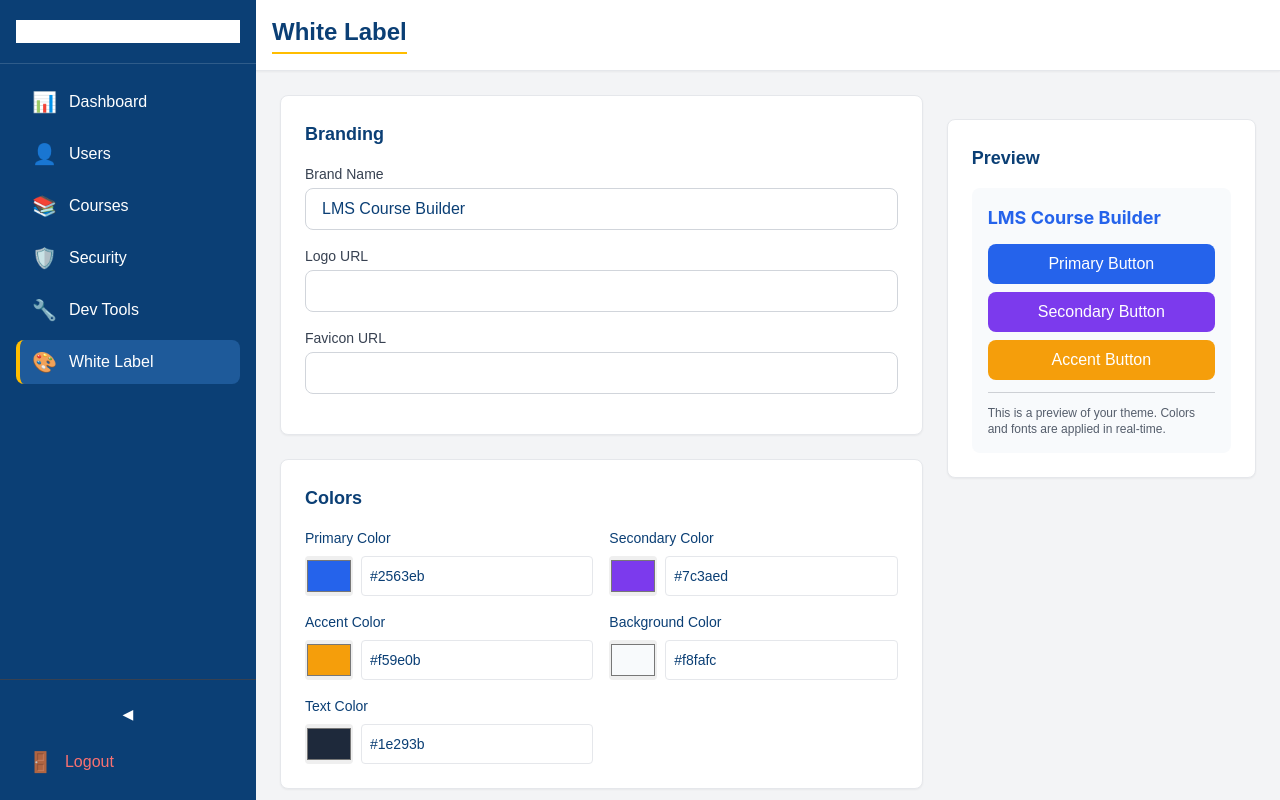
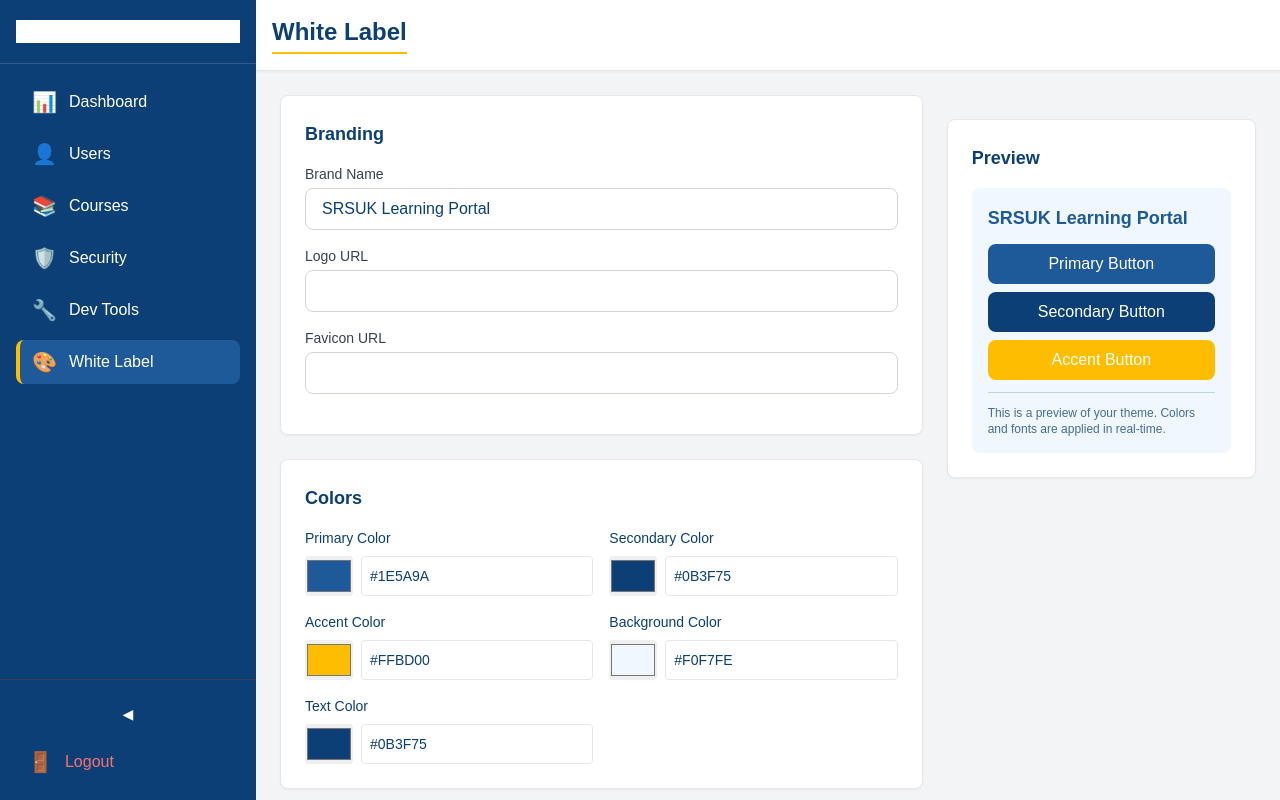
Before and after one commit to gadgetlabsuk-a11y/LMS-portal, a React (Vite) app in the folder frontend/: page /admin/whitelabel in a window 1280 px wide. Built offline with nearby package versions, Linux system fonts and the light colour scheme; no server answers; sample sign-in values are in the browser's storage; what zundo would draw is missing.

Commit message:
feat(frontend): default white-label config to Stadler brand

```diff
--- a/frontend/src/pages/admin/WhiteLabelPage.tsx
+++ b/frontend/src/pages/admin/WhiteLabelPage.tsx
@@ -23,14 +23,14 @@ interface WhiteLabelConfig {
 }
 
 const DEFAULT_CONFIG: WhiteLabelConfig = {
-  brand_name: 'LMS Course Builder',
-  primary_color: '#2563eb',
-  secondary_color: '#7c3aed',
-  accent_color: '#f59e0b',
-  bg_color: '#f8fafc',
-  text_color: '#1e293b',
-  font_family: 'Inter',
-  heading_font: 'Inter',
+  brand_name: 'SRSUK Learning Portal',
+  primary_color: '#1E5A9A',
+  secondary_color: '#0B3F75',
+  accent_color: '#FFBD00',
+  bg_color: '#F0F7FE',
+  text_color: '#0B3F75',
+  font_family: 'Arial',
+  heading_font: 'Arial',
   border_radius: 8,
   custom_css: '',
   logo_url: '',
@@ -234,6 +234,7 @@ export const WhiteLabelPage = () => {
             value={config.font_family}
             onChange={(e) => setConfig({ ...config, font_family: e.target.value })}
             options={[
+              { value: 'Arial', label: 'Arial (Stadler)' },
               { value: 'Inter', label: 'Inter' },
               { value: 'Roboto', label: 'Roboto' },
               { value: 'Open Sans', label: 'Open Sans' },
@@ -248,6 +249,7 @@ export const WhiteLabelPage = () => {
             value={config.heading_font}
             onChange={(e) => setConfig({ ...config, heading_font: e.target.value })}
             options={[
+              { value: 'Arial', label: 'Arial (Stadler)' },
               { value: 'Inter', label: 'Inter' },
               { value: 'Roboto', label: 'Roboto' },
               { value: 'Open Sans', label: 'Open Sans' },
```
